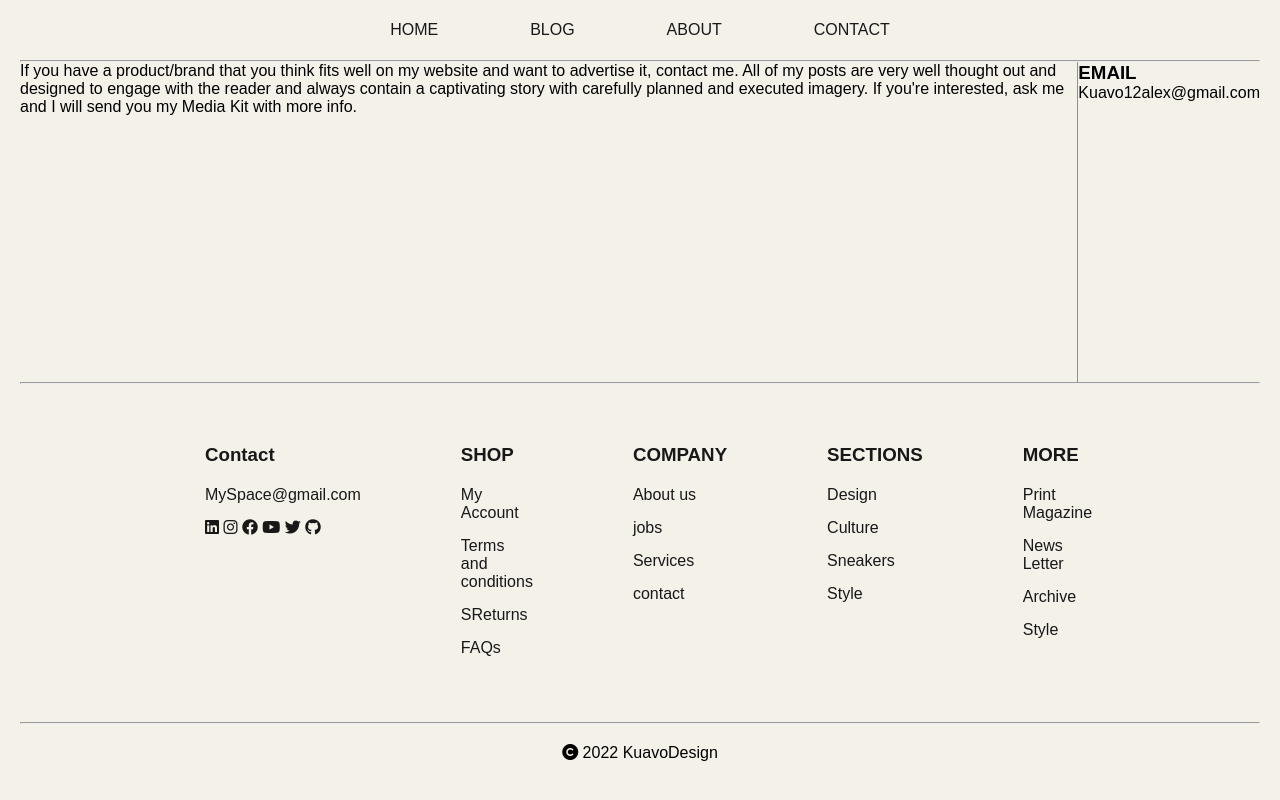
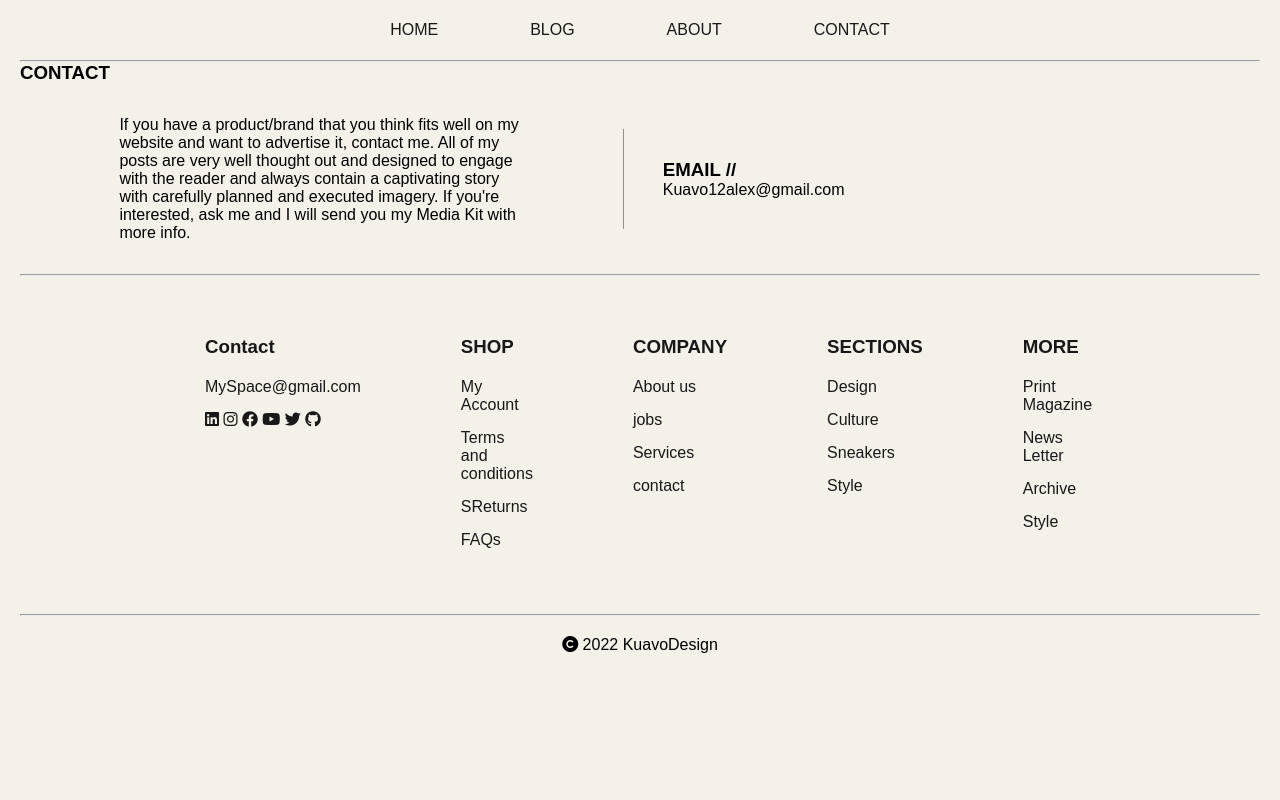
Before and after one commit to KAlexRussel/blog-in-reactjs, a React (Create React App) app in the folder client/: page /contact in a window 1280 px wide. Built offline with nearby package versions, Linux system fonts and the light colour scheme; a web font is replaced by a local one.

Commit message:
contact
Signed-off-by: KAlexRussel <kouawoualex1234@gmail.com>

```diff
--- a/client/src/pages/contact/Contact.jsx
+++ b/client/src/pages/contact/Contact.jsx
@@ -7,6 +7,9 @@ function Contact() {
   return (
     <div>
       <Navbar />
+      <div>
+        <h3>CONTACT</h3>
+      </div>
       <div className="main-con">
         <div className="parag">
           <p>
@@ -20,7 +23,7 @@ function Contact() {
         </div>
         <div className="vl"></div>
         <div className="contact-1">
-          <h3>EMAIL</h3>
+          <h3>EMAIL //</h3>
           <p>Kuavo12alex@gmail.com</p>
         </div>
       </div>
--- a/client/src/pages/contact/contact.css
+++ b/client/src/pages/contact/contact.css
@@ -1,3 +1,25 @@
 .main-con {
   display: flex;
+  margin: 30px auto;
 }
+
+.vl {
+  border-left: 1px solid #928f89;
+  height: 100px;
+  margin: auto 0px;
+}
+
+.parag {
+  width: 47%;
+  margin: auto 10px;
+}
+.parag > p {
+  /* margin-left: 13px; */
+  max-width: 404px;
+  margin: 2px auto;
+}
+
+.contact-1 {
+  width: 31%;
+  margin: auto 39px;
+}
```
